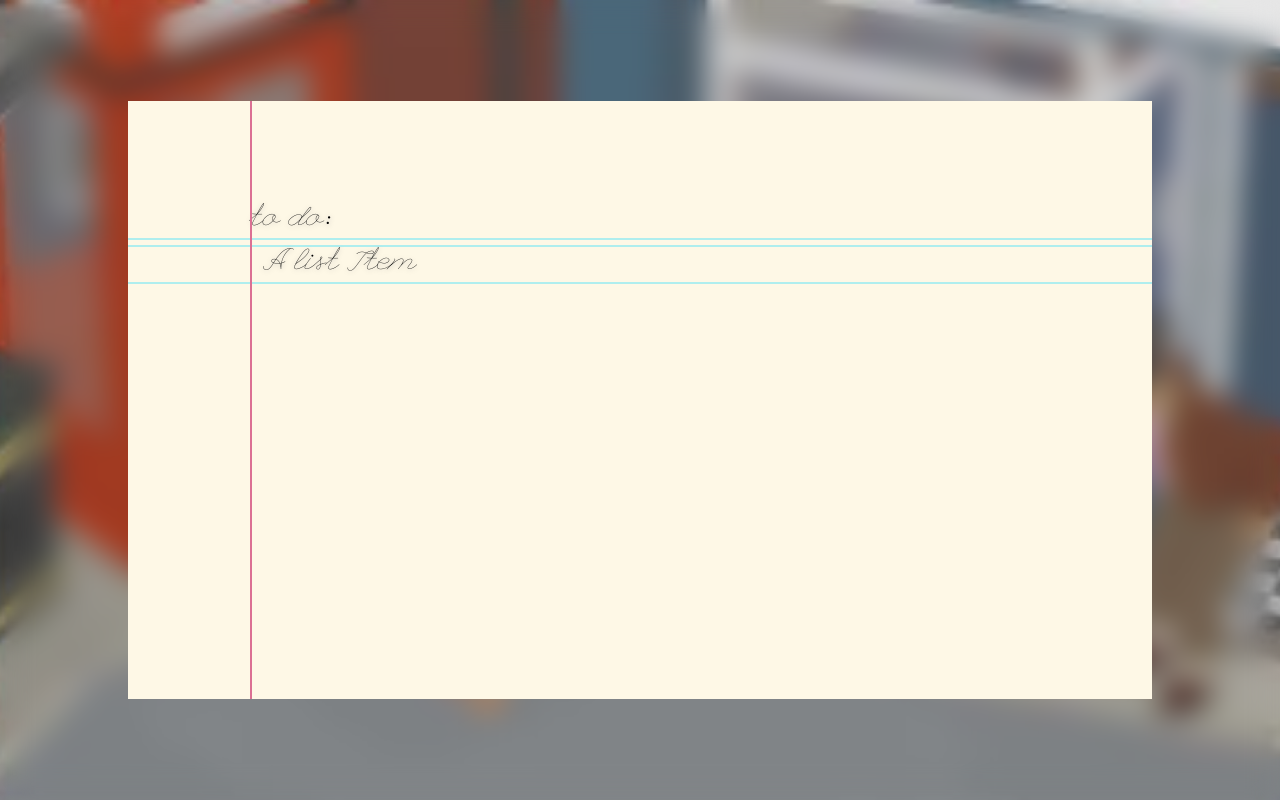
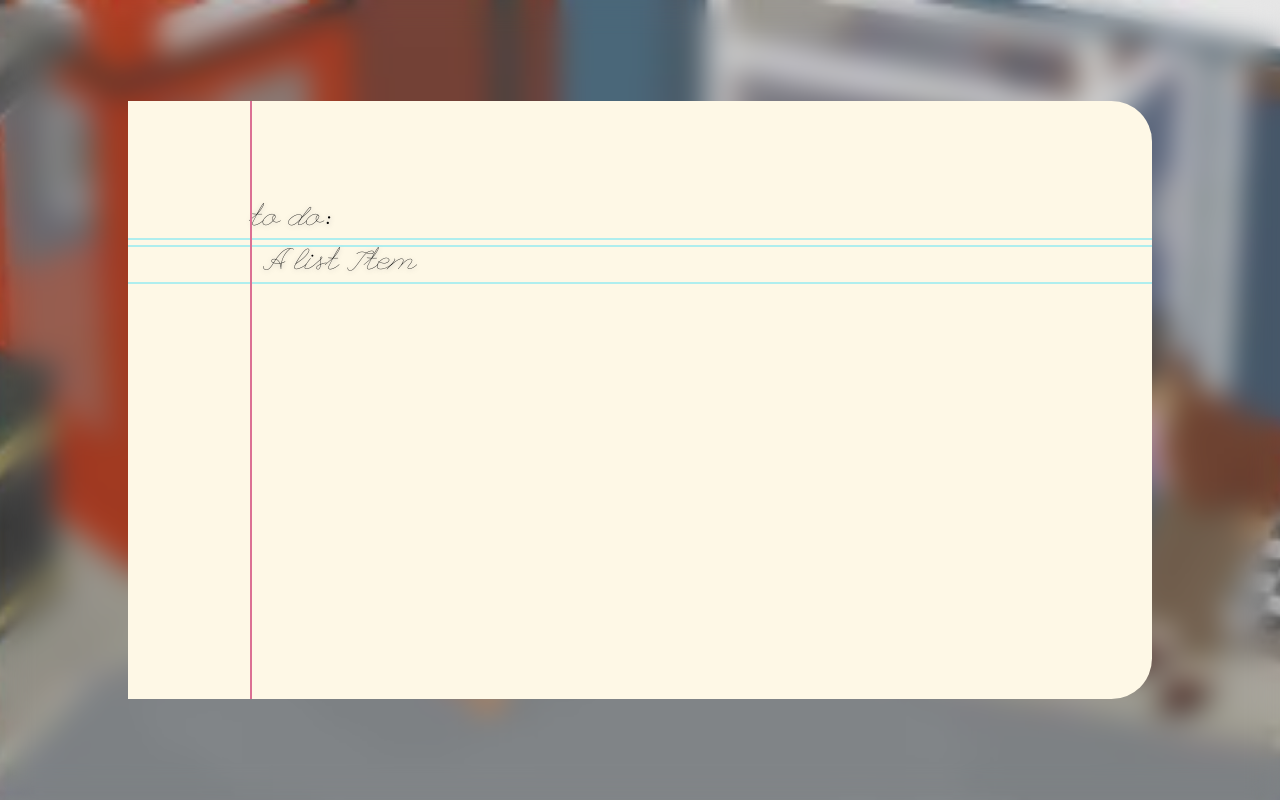
Before and after one commit to bblais23/untitled-todo-list, a React (Vite) app: page / in a window 1280 px wide. Built offline with nearby package versions, Linux system fonts and the light colour scheme.

Commit message:
Border radius for page

```diff
--- a/src/Components/UntitledList.css
+++ b/src/Components/UntitledList.css
@@ -8,6 +8,9 @@
 	/* For the child elements that need left/top margins*/
 	--line-margin: 6em;
 	--top-margin: 5em;
+
+	border-top-right-radius: 2em;
+	border-bottom-right-radius: 2em;
 }
 
 .listPaper::before {
```
